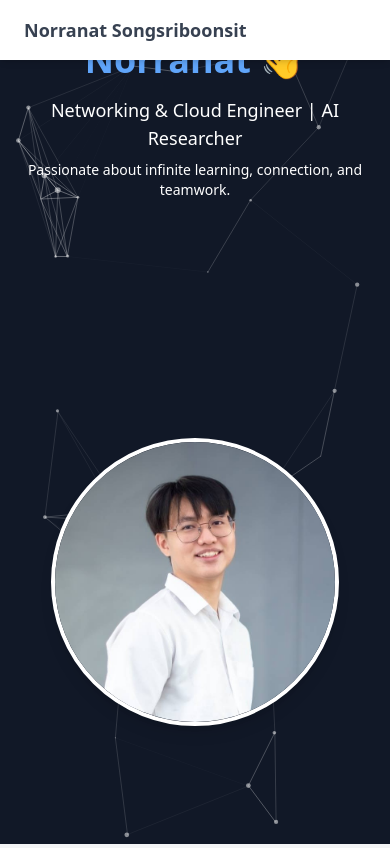
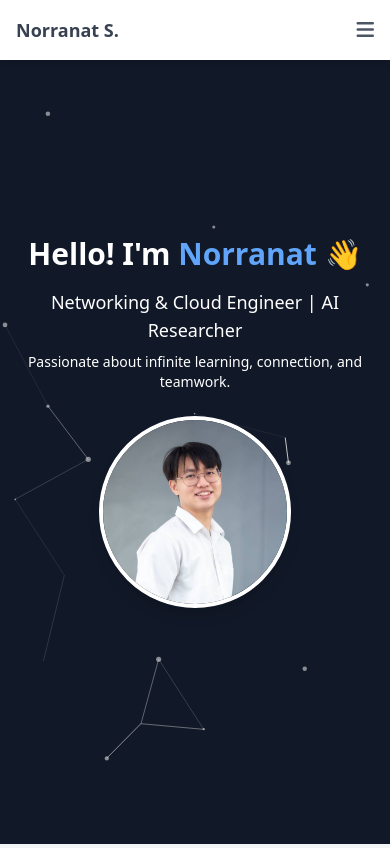
Before and after one commit to NorranatS/resume-website, a plain HTML site: page index.html in a window 390 px wide. Shown: the top 848 px of the page. Drawn offline with nearby package versions, Linux system fonts and the light colour scheme.

Commit message:
resume update

```diff
--- a/index.html
+++ b/index.html
@@ -5,83 +5,75 @@
     <meta name="viewport" content="width=device-width, initial-scale=1.0">
     <title>Norranat S. - Resume</title>
     <script src="https://cdn.tailwindcss.com"></script>
-    <!-- Particles.js CDN -->
     <script src="https://cdn.jsdelivr.net/particles.js/2.0.0/particles.min.js"></script>
     <link rel="stylesheet" href="https://cdnjs.cloudflare.com/ajax/libs/font-awesome/6.5.1/css/all.min.css">
     <style>
         html { scroll-behavior: smooth; }
-
-        /* Hero Section Background with Particles */
-        .hero-container {
-            position: relative;
-            overflow: hidden;
-        }
-
-        /* Particles.js Background */
-        #particles-js {
-            position: absolute;
-            width: 100%;
-            height: 100%;
-            top: 0;
-            left: 0;
-            z-index: 0;
-        }
-
-        /* Ensuring content appears above the animation */
-        .hero-content {
-            position: relative;
-            z-index: 10;
-        }
+        .hero-container { position: relative; }
+        #particles-js { position: absolute; width: 100%; height: 100%; top: 0; left: 0; z-index: 0; }
+        .hero-content { position: relative; z-index: 10; }
     </style>
 </head>
 <body class="bg-gray-100 text-gray-800">
 
     <!-- Navbar -->
     <nav class="bg-white shadow-md fixed w-full z-20 top-0">
-        <div class="container mx-auto flex justify-between items-center py-4 px-6">
-            <h1 class="text-lg font-semibold text-gray-700">Norranat Songsriboonsit</h1>
-            <ul class="hidden md:flex space-x-6 text-sm text-gray-600">
+        <div class="container mx-auto flex justify-between items-center p-4">
+            <h1 class="text-lg font-semibold text-gray-700">Norranat S.</h1>
+            <button id="menu-toggle" class="md:hidden text-gray-600 focus:outline-none">
+                <i class="fas fa-bars text-xl"></i>
+            </button>
+            <ul id="menu" class="hidden md:flex space-x-6 text-gray-600">
                 <li><a href="#about" class="hover:text-gray-900">About</a></li>
                 <li><a href="#experience" class="hover:text-gray-900">Experience</a></li>
                 <li><a href="#projects" class="hover:text-gray-900">Projects</a></li>
                 <li><a href="#contact" class="hover:text-gray-900">Contact</a></li>
             </ul>
         </div>
+        <div id="mobile-menu" class="hidden bg-white md:hidden w-full px-6 py-4">
+            <a href="#about" class="block py-2 text-gray-600 hover:text-gray-900">About</a>
+            <a href="#experience" class="block py-2 text-gray-600 hover:text-gray-900">Experience</a>
+            <a href="#projects" class="block py-2 text-gray-600 hover:text-gray-900">Projects</a>
+            <a href="#contact" class="block py-2 text-gray-600 hover:text-gray-900">Contact</a>
+        </div>
     </nav>
 
-    <!-- Hero Section with Particles.js -->
-    <header class="hero-container h-screen flex flex-col md:flex-row justify-center items-center text-center md:text-left px-6 md:px-20 bg-gray-900 text-white">
+    <!-- Hero Section -->
+    <header class="hero-container h-screen flex flex-col md:flex-row items-center justify-center text-center md:text-left px-6 md:px-20 bg-gray-900 text-white gap-6 md:gap-12">
         <!-- Particles.js Animation -->
         <div id="particles-js"></div>
 
-        <div class="hero-content flex-1">
-            <h2 class="text-4xl font-bold">Hello! I'm <span class="text-blue-400">Norranat</span> 👋</h2>
+        <!-- Text Content -->
+        <div class="hero-content w-full md:w-1/2">
+            <h2 class="text-3xl md:text-4xl font-bold">Hello! I'm <span class="text-blue-400">Norranat</span> 👋</h2>
             <p class="text-lg mt-4">Networking & Cloud Engineer | AI Researcher</p>
             <p class="text-sm mt-2">Passionate about infinite learning, connection, and teamwork.</p>
         </div>
-        <div class="hero-content flex-1 flex justify-center mt-8 md:mt-0">
-            <img src="pic/hero-pic.jpg" alt="Norranat" class="w-72 h-72 rounded-full shadow-lg object-cover border-4 border-white">
+
+        <!-- Profile Image -->
+        <div class="hero-content w-full md:w-1/2 flex justify-center">
+            <img src="pic/hero-pic.jpg" alt="Norranat" class="w-48 h-48 md:w-72 md:h-72 rounded-full shadow-lg object-cover border-4 border-white">
         </div>
     </header>
 
     <script>
-        /* Initialize Particles.js */
         particlesJS("particles-js", {
             particles: {
-                number: { value: 80, density: { enable: true, value_area: 800 } },
+                number: { value: 50, density: { enable: true, value_area: 800 } },
                 color: { value: "#ffffff" },
                 shape: { type: "circle" },
-                opacity: { value: 0.5, random: false },
+                opacity: { value: 0.5 },
                 size: { value: 3, random: true },
-                line_linked: { enable: true, distance: 150, color: "#ffffff", opacity: 0.4, width: 1 },
-                move: { enable: true, speed: 3, direction: "none", random: false, straight: false }
+                move: { enable: true, speed: 1 }
             },
             interactivity: {
-                detect_on: "canvas",
-                events: { onhover: { enable: true, mode: "repulse" }, onclick: { enable: true, mode: "push" } },
-                modes: { repulse: { distance: 100 }, push: { particles_nb: 4 } }
+                events: { onhover: { enable: true, mode: "repulse" }, onclick: { enable: true, mode: "push" } }
             },
             retina_detect: true
+        });
+
+        document.getElementById('menu-toggle').addEventListener('click', function() {
+            document.getElementById('mobile-menu').classList.toggle('hidden');
         });
     </script>
 
@@ -123,8 +115,8 @@
 
             <p class="text-sm text-gray-700 flex items-center">
                 <i class="fas fa-envelope text-blue-600 mr-2"></i>
-                <a href="mailto:norranat.songsriboonsit@gmail.com" id="emailLink" class="text-gray-700 hover:text-gray-900 flex items-center" onclick="copyEmail()">
-                    <span class="font-bold mr-1">Email:</span>norranat.songsriboonsit@gmail.com
+                <span class="font-bold mr-1">Email:</span>norranat.songsriboonsit@gmail.com
+                    <a href="mailto:norranat.songsriboonsit@gmail.com" id="emailLink" class="text-gray-700 hover:text-gray-900 flex items-center" onclick="copyEmail()">
                     <i class="fa-solid fa-copy ml-2 cursor-pointer" style="color: #000000;" title="Copy Email" onclick="copyEmail()"></i>
                 </a>
             </p>
@@ -141,9 +133,9 @@
             </script>
 
             <p class="text-sm text-gray-700 flex items-center mt-4">
+                <i class="fab fa-linkedin text-blue-600 mr-2.5"></i>
+                <span class="font-bold mr-1">LinkedIn:</span>Norranat Songsriboonsit
                 <a href="https://www.linkedin.com/in/norranat-songsriboonsit-74115a205/" target="_blank" class="text-gray-700 hover:text-gray-900 flex items-center">
-                    <i class="fab fa-linkedin text-blue-600 mr-2.5"></i>
-                    <span class="font-bold mr-1">LinkedIn:</span>Norranat Songsriboonsit
                     <i class="fa-solid fa-link ml-2" style="color: #000000;"></i>
                 </a>
             </p>
```
